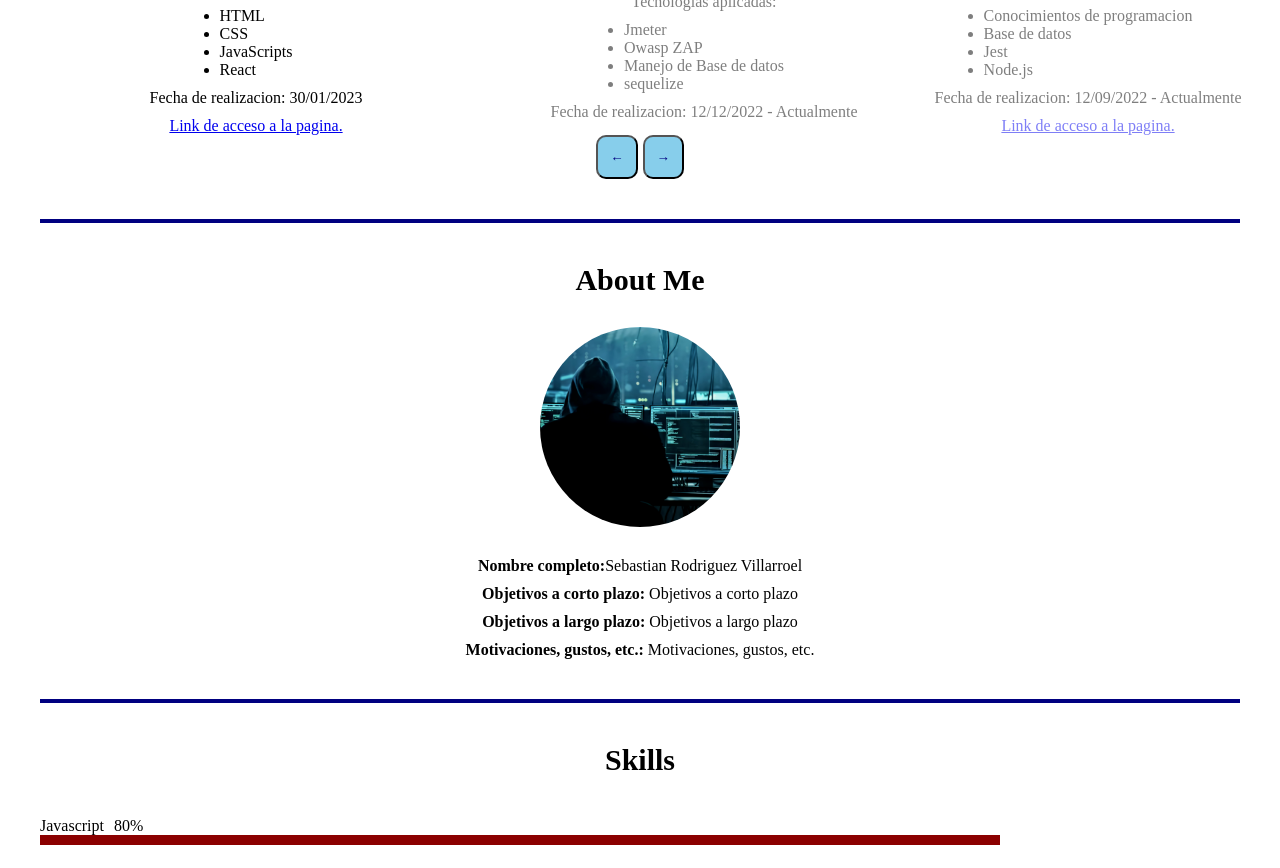
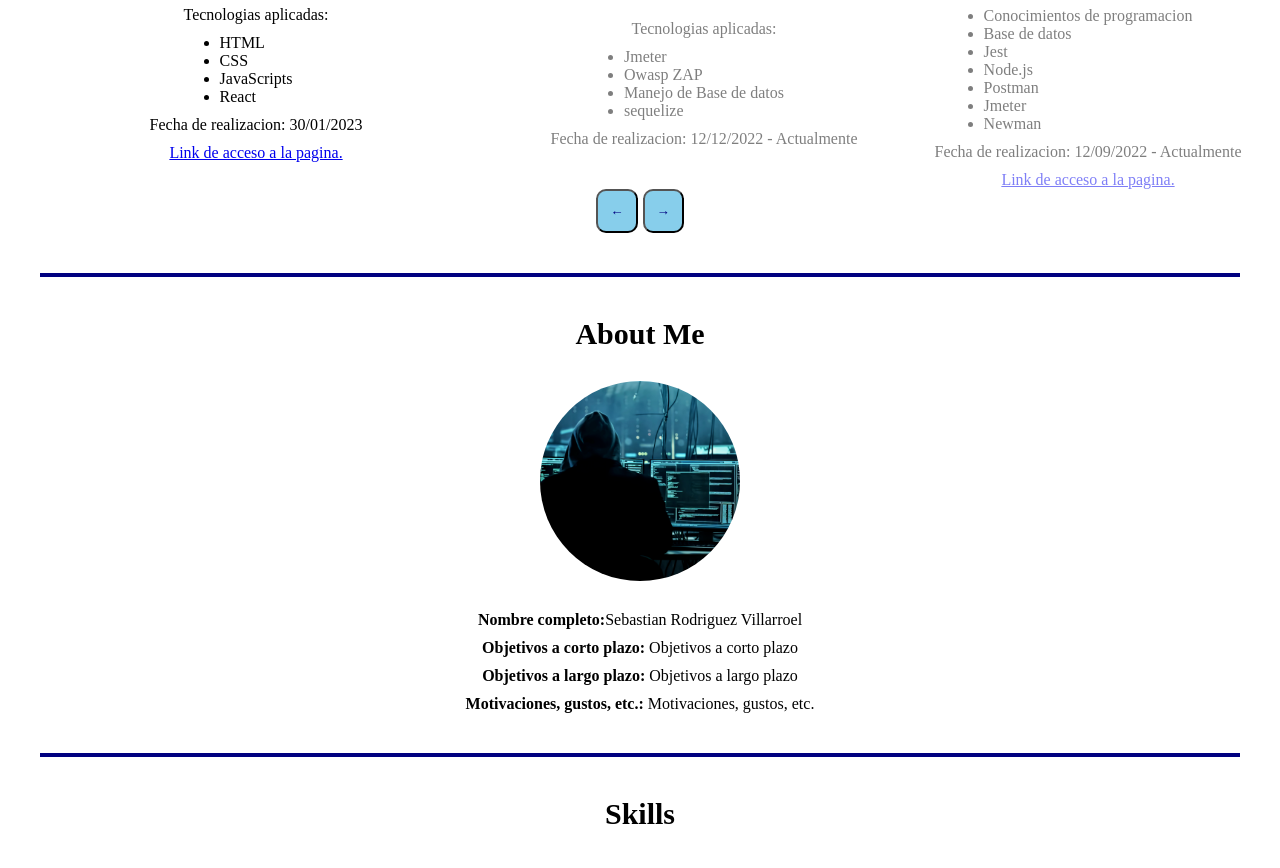
Before and after one commit to Sebasr22/Micro-Proyecto-Sebastian-Rodriguez, a plain HTML site: page index.html in a window 1280 px wide. Shown: the part 1327-2195 px from the top of the page. Drawn offline with Linux system fonts and the light colour scheme.

Commit message:
Experiencia finalizada.

```diff
--- a/index.html
+++ b/index.html
@@ -81,6 +81,9 @@
                     <li>Base de datos</li>
                     <li>Jest</li>
                     <li>Node.js</li>
+                    <li>Postman</li>
+                    <li>Jmeter</li>
+                    <li>Newman</li>
                 </ul>
             </div>
             <p>Fecha de realizacion: 12/09/2022 - Actualmente</p>
```
